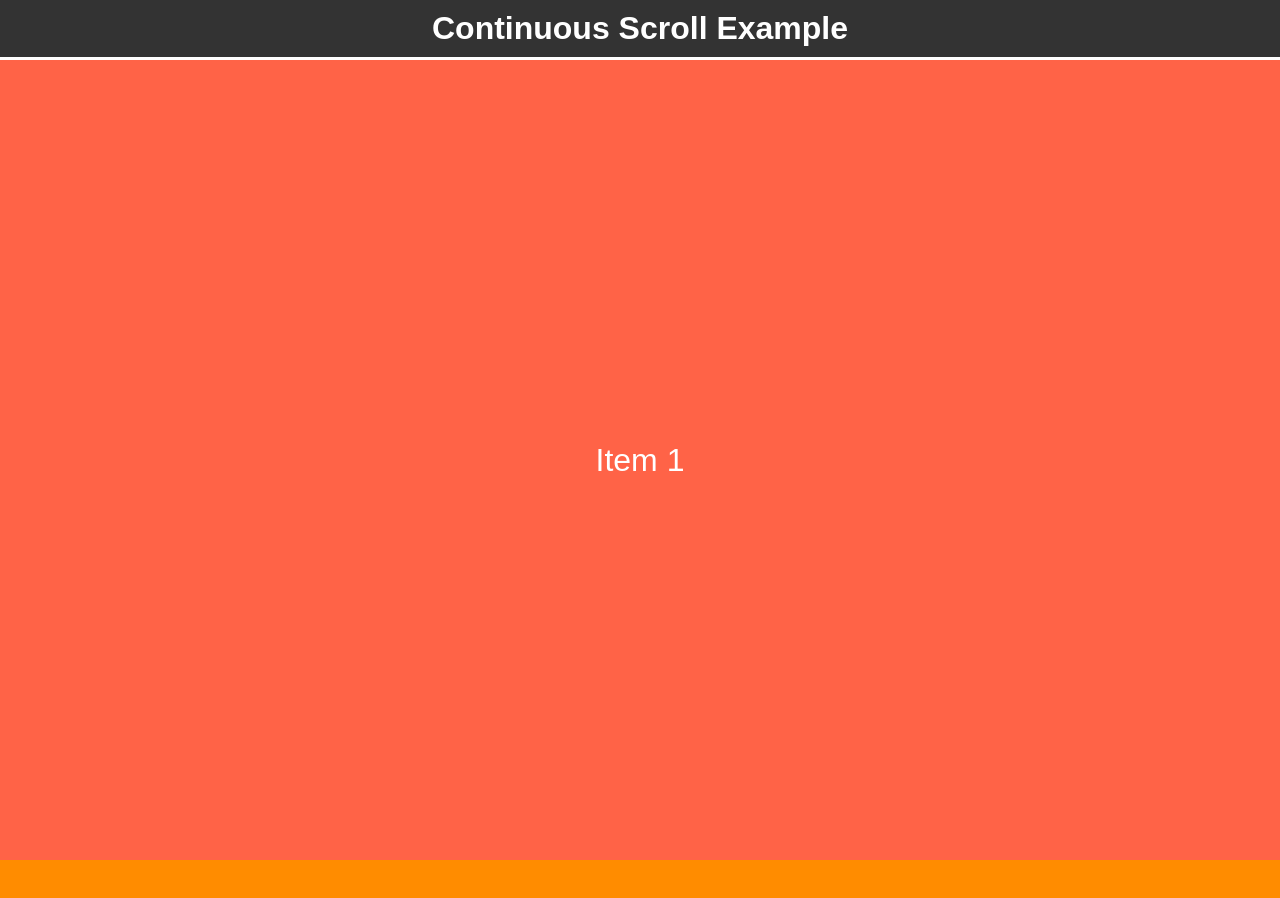
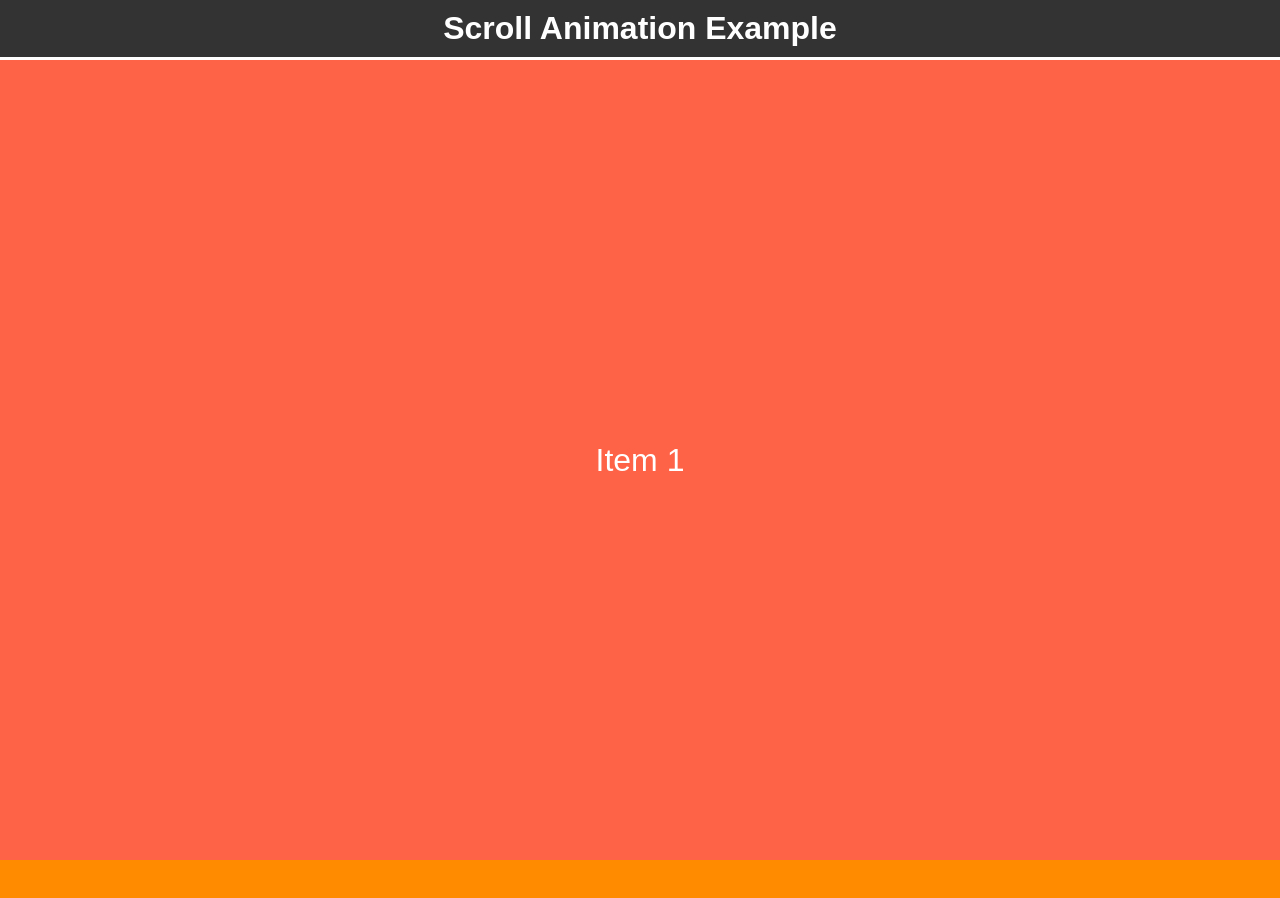
Before and after one commit to emaneduave08-png/WEB, a plain HTML site: page index.html in a window 1280 px wide. Shown: the top 898 px of the page. Drawn offline with Linux system fonts and the light colour scheme.

Commit message:
Update index.html

```diff
--- a/index.html
+++ b/index.html
@@ -3,12 +3,12 @@
 <head>
     <meta charset="UTF-8">
     <meta name="viewport" content="width=device-width, initial-scale=1.0">
-    <title>Continuous Scroll</title>
+    <title>Scroll with Animation</title>
     <link rel="stylesheet" href="style.css">
 </head>
 <body>
     <header>
-        <h1>Continuous Scroll Example</h1>
+        <h1>Scroll Animation Example</h1>
     </header>
 
     <div class="content">
@@ -18,7 +18,6 @@
         <div class="item" style="background-color: #ADFF2F;">Item 4</div>
         <div class="item" style="background-color: #32CD32;">Item 5</div>
         <div class="item" style="background-color: #4682B4;">Item 6</div>
-        <!-- Add more items as needed -->
     </div>
 
 </body>
```
